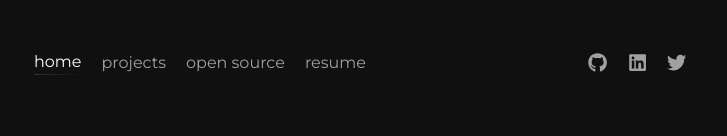
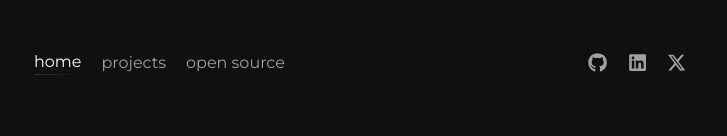
Before and after one commit to SAMURAii-7/shubham-portfolio, a Next.js app: page / in a window 1280 px wide. Shown: the top 136 px of the page, without its empty margins (280-1007 px from the left). Built offline with nearby package versions, Linux system fonts and the light colour scheme.

Commit message:
remove Resume, update react-icons & change twitter icon to X icon

```diff
--- a/app/components/navbar-component/Navbar.tsx
+++ b/app/components/navbar-component/Navbar.tsx
@@ -1,6 +1,7 @@
 "use client";
 
-import { FaGithub, FaLinkedin, FaTwitter } from "react-icons/fa";
+import { FaGithub, FaLinkedin } from "react-icons/fa";
+import { FaXTwitter } from "react-icons/fa6";
 import LeftNavLinks from "./LeftNavLinks";
 import RightNavLinks from "./RightNavLinks";
 import { v4 as uuidv4 } from "uuid";
@@ -24,10 +25,12 @@ const Header = (props: Props) => {
       link: "/open-source",
       linkName: "open source",
     },
-    {
-      link: "/Resume.pdf",
-      linkName: "resume",
-    },
+    // uncomment this to make it appear in navbar.
+    // add resume in public directory as "Resume.pdf" to make it work again
+    // {
+    //   link: "/Resume.pdf",
+    //   linkName: "resume",
+    // },
   ];
 
   const rightLinks = [
@@ -41,7 +44,7 @@ const Header = (props: Props) => {
     },
     {
       link: "https://twitter.com/SAMURAii_7",
-      linkName: <FaTwitter />,
+      linkName: <FaXTwitter />,
     },
   ];
 
--- a/package.json
+++ b/package.json
@@ -23,7 +23,7 @@
     "prettier-plugin-tailwindcss": "^0.5.6",
     "react": "18.2.0",
     "react-dom": "18.2.0",
-    "react-icons": "^4.11.0",
+    "react-icons": "^5.4.0",
     "tailwindcss": "3.3.3",
     "typescript": "5.2.2",
     "uuid": "^9.0.0"
```
Also changed, not shown: 2 other files (tests, documents, lock files or other folders).
